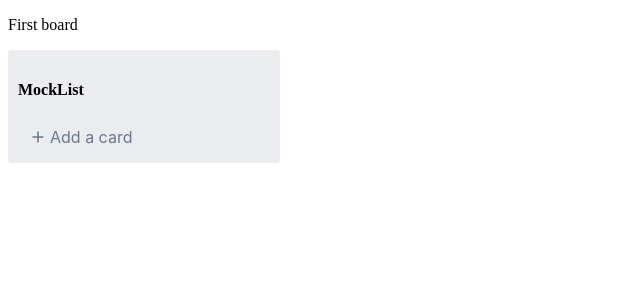
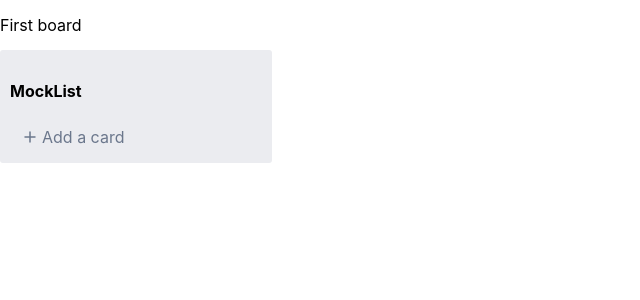
Before and after one commit to KonushevskiArt/project-management-app, a React (Create React App) app: page / in a window 1280 px wide. Shown: the top 300 px of the page, without its empty margins (0-640 px from the left). Built offline with nearby package versions, Linux system fonts and the light colour scheme.

Commit message:
feat: add global styles

```diff
--- a/src/App/App.scss
+++ /dev/null
@@ -1,38 +0,0 @@
-.App {
-  text-align: center;
-}
-
-.App-logo {
-  height: 40vmin;
-  pointer-events: none;
-}
-
-@media (prefers-reduced-motion: no-preference) {
-  .App-logo {
-    animation: App-logo-spin infinite 20s linear;
-  }
-}
-
-.App-header {
-  background-color: #282c34;
-  min-height: 100vh;
-  display: flex;
-  flex-direction: column;
-  align-items: center;
-  justify-content: center;
-  font-size: calc(10px + 2vmin);
-  color: white;
-}
-
-.App-link {
-  color: #61dafb;
-}
-
-@keyframes App-logo-spin {
-  from {
-    transform: rotate(0deg);
-  }
-  to {
-    transform: rotate(360deg);
-  }
-}
--- /dev/null
+++ b/src/App/global-styles.scss
@@ -0,0 +1,27 @@
+@import '~normalize.css/normalize.css';
+
+* {
+  box-sizing: border-box;
+}
+
+body {
+  font-family: -apple-system, BlinkMacSystemFont, Segoe UI, Roboto, Noto Sans, Ubuntu, Droid Sans,
+    Helvetica Neue, sans-serif;
+}
+
+:root {
+  --main-color: #0079bf;
+  --main-color-dark: #0066a0;
+
+  --column-background: #ebecf0;
+  --task-background: #fff;
+
+  --success-color: rgb(53, 177, 111);
+  --error-color: rgb(223, 59, 59);
+
+  --text-color-white: #fff;
+  --text-color-dark: #364765;
+  --text-color-gray: #5e6c84;
+  --bottom-border-task-color: #b3b6bd;
+  --dark-button-hover: #d9dbe2;
+}
--- a/src/App/index.tsx
+++ b/src/App/index.tsx
@@ -1,6 +1,5 @@
-import React from 'react';
 import { BrowserRouter } from 'react-router-dom';
-import './App.scss';
+import './global-styles.scss';
 import AppRoutes from './AppRoutes';
 
 function App() {
```
